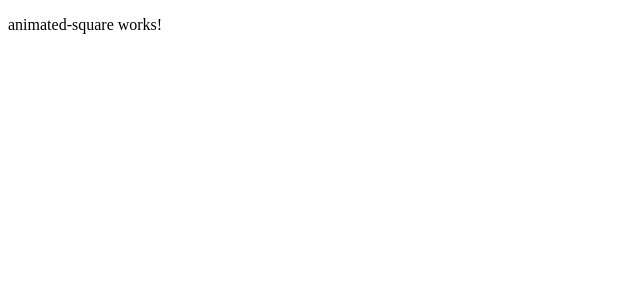
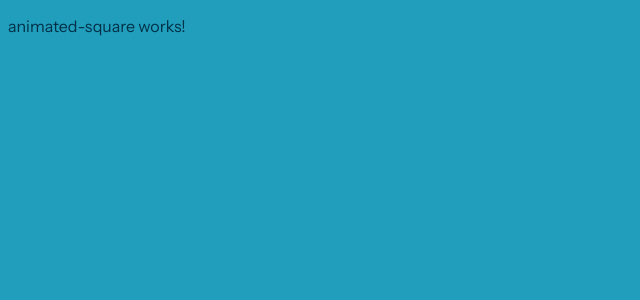
Before and after one commit to walunjakarsachinedu/angular-animation, an Angular app: page / in a window 1280 px wide. Shown: the top 300 px of the page, without its empty margins (0-640 px from the left). Built offline with nearby package versions, Linux system fonts and the light colour scheme.

Commit message:
imported font & set color theme

```diff
--- a/src/styles.scss
+++ b/src/styles.scss
@@ -1 +1,16 @@
 /* You can add global styles to this file, and also import other style files */
+
+@import url('https://fonts.googleapis.com/css2?family=Instrument+Sans:ital,wght@0,400..700;1,400..700&display=swap');
+
+
+:root {
+  --primary-color: #219ebc;
+  --secondary-color: #023047;
+  --font-family: 'Instrument Sans';
+}
+
+body {
+  font-family: var(--font-family);
+  background-color: var(--primary-color);
+  color: var(--secondary-color);
+}
```
